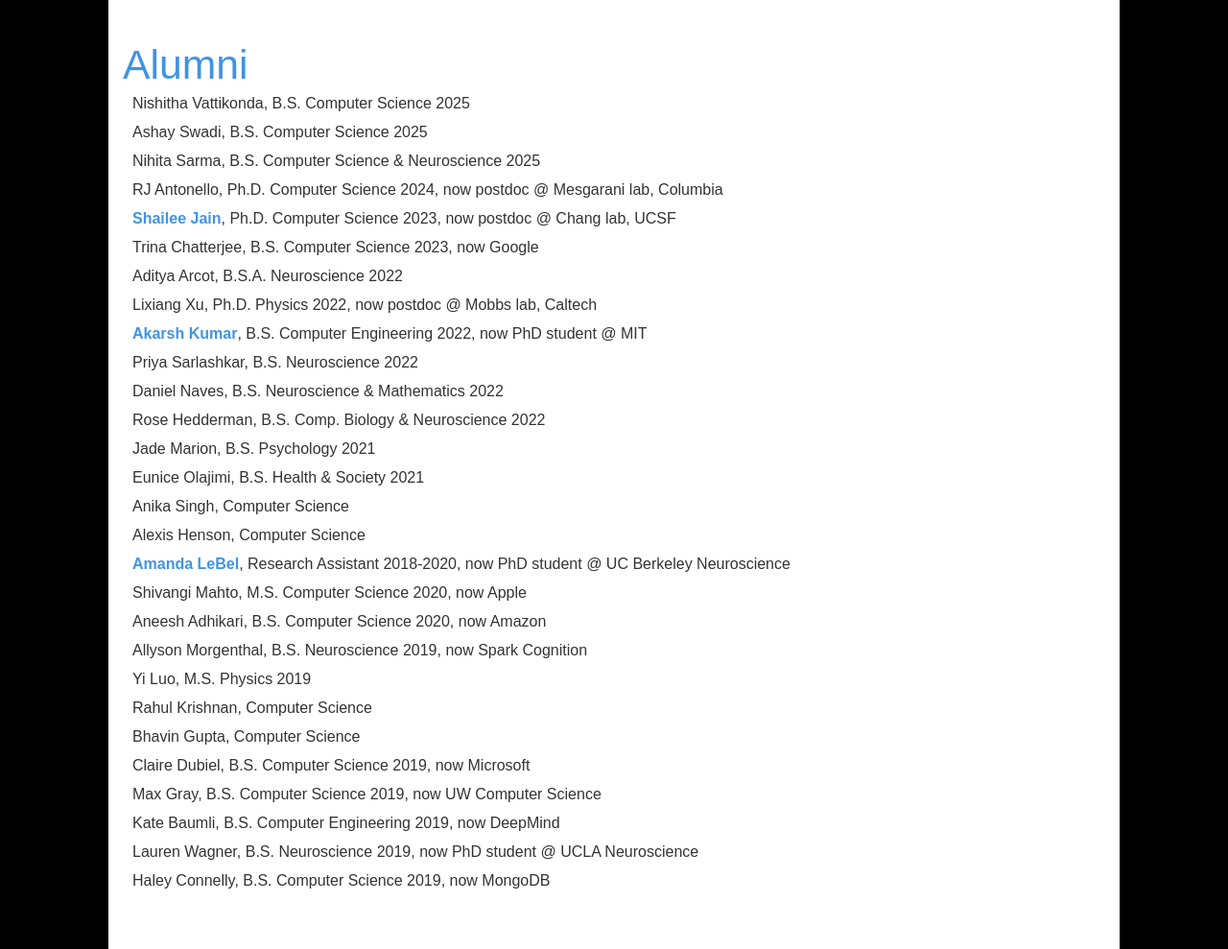
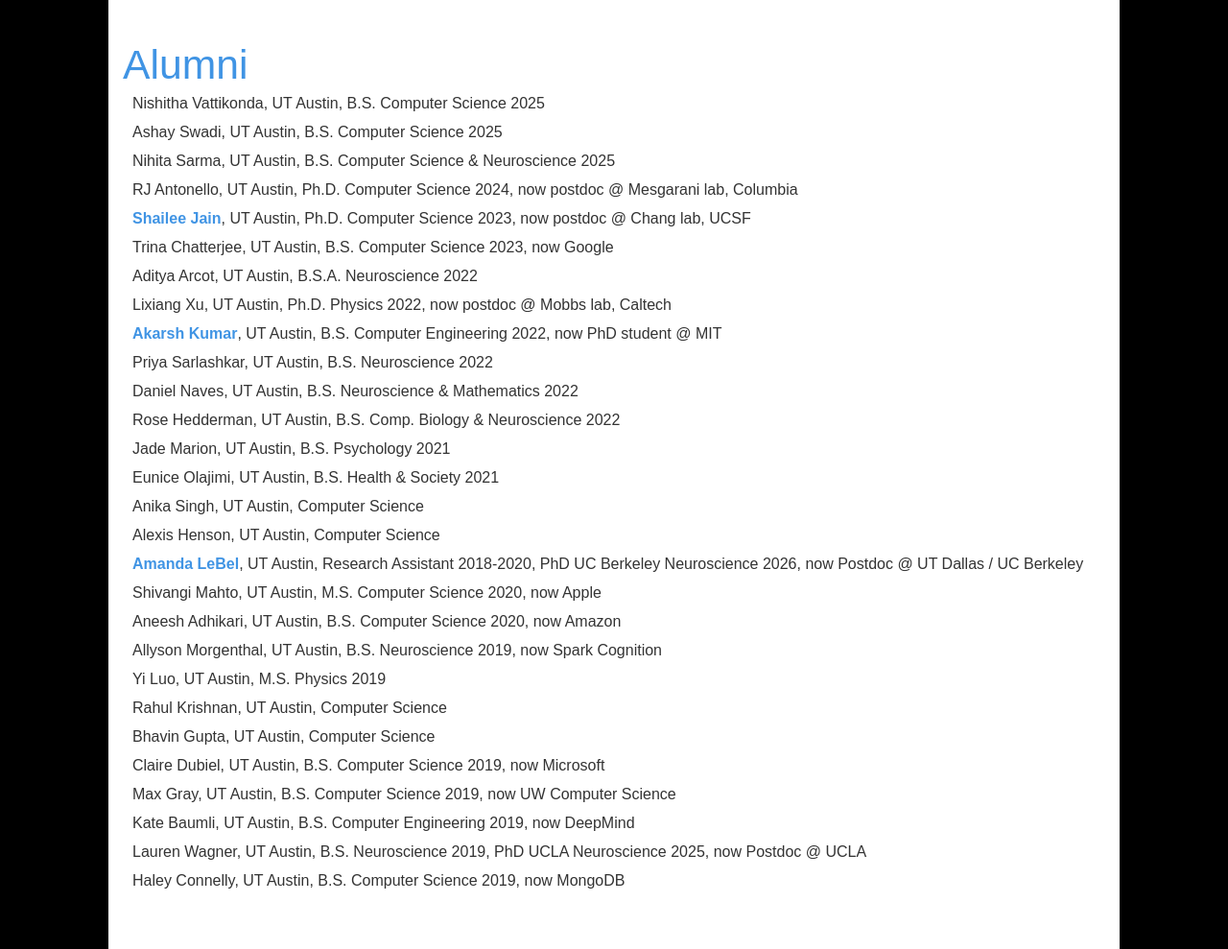
Before and after one commit to HuthLab/huthlab.github.io, a plain HTML site: page people.html in a window 1280 px wide. Shown: the part 1017-2006 px from the top of the page at 96% size. Drawn offline with Linux system fonts and the light colour scheme.

Commit message:
automated deployment

```diff
--- a/people.html
+++ b/people.html
@@ -84,88 +84,88 @@ html {
 <!-- Alums -->
 <div class='subheading'>Alumni</div>
 <div class='alum'>
-Nishitha Vattikonda, B.S. Computer Science 2025
+Nishitha Vattikonda, UT Austin, B.S. Computer Science 2025
 </div>
 <div class='alum'>
-Ashay Swadi, B.S. Computer Science 2025
+Ashay Swadi, UT Austin, B.S. Computer Science 2025
 </div>
 <div class='alum'>
-Nihita Sarma, B.S. Computer Science &amp; Neuroscience 2025
+Nihita Sarma, UT Austin, B.S. Computer Science &amp; Neuroscience 2025
 </div>
 <div class='alum'>
-RJ Antonello, Ph.D. Computer Science 2024, now postdoc @ Mesgarani lab, Columbia
+RJ Antonello, UT Austin, Ph.D. Computer Science 2024, now postdoc @ Mesgarani lab, Columbia
 </div>
 <div class='alum'>
-<a href='https://shaileesjain.github.io/'>Shailee Jain</a>, Ph.D. Computer Science 2023, now postdoc @ Chang lab, UCSF
+<a href='https://shaileesjain.github.io/'>Shailee Jain</a>, UT Austin, Ph.D. Computer Science 2023, now postdoc @ Chang lab, UCSF
 </div>
 <div class='alum'>
-Trina Chatterjee, B.S. Computer Science 2023, now Google
+Trina Chatterjee, UT Austin, B.S. Computer Science 2023, now Google
 </div>
 <div class='alum'>
-Aditya Arcot, B.S.A. Neuroscience 2022
+Aditya Arcot, UT Austin, B.S.A. Neuroscience 2022
 </div>
 <div class='alum'>
-Lixiang Xu, Ph.D. Physics 2022, now postdoc @ Mobbs lab, Caltech
+Lixiang Xu, UT Austin, Ph.D. Physics 2022, now postdoc @ Mobbs lab, Caltech
 </div>
 <div class='alum'>
-<a href='https://akarshkumar.com/'>Akarsh Kumar</a>, B.S. Computer Engineering 2022, now PhD student @ MIT
+<a href='https://akarshkumar.com/'>Akarsh Kumar</a>, UT Austin, B.S. Computer Engineering 2022, now PhD student @ MIT
 </div>
 <div class='alum'>
-Priya Sarlashkar, B.S. Neuroscience 2022
+Priya Sarlashkar, UT Austin, B.S. Neuroscience 2022
 </div>
 <div class='alum'>
-Daniel Naves, B.S. Neuroscience & Mathematics 2022
+Daniel Naves, UT Austin, B.S. Neuroscience & Mathematics 2022
 </div>
 <div class='alum'>
-Rose Hedderman, B.S. Comp. Biology & Neuroscience 2022
+Rose Hedderman, UT Austin, B.S. Comp. Biology & Neuroscience 2022
 </div>
 <div class='alum'>
-Jade Marion, B.S. Psychology 2021
+Jade Marion, UT Austin, B.S. Psychology 2021
 </div>
 <div class='alum'>
-Eunice Olajimi, B.S. Health & Society 2021
+Eunice Olajimi, UT Austin, B.S. Health & Society 2021
 </div>
 <div class='alum'>
-Anika Singh, Computer Science
+Anika Singh, UT Austin, Computer Science
 </div>
 <div class='alum'>
-Alexis Henson, Computer Science
+Alexis Henson, UT Austin, Computer Science
 </div>
 <div class='alum'>
-<a href='https://www.amandalebel.com/'>Amanda LeBel</a>, Research Assistant 2018-2020, now PhD student @ UC Berkeley Neuroscience
+<a href='https://www.amandalebel.com/'>Amanda LeBel</a>, UT Austin, Research Assistant 2018-2020, PhD UC Berkeley Neuroscience 2026, now Postdoc @ UT Dallas / UC Berkeley
 </div>
 <div class='alum'>
-Shivangi Mahto, M.S. Computer Science 2020, now Apple
+Shivangi Mahto, UT Austin, M.S. Computer Science 2020, now Apple
 </div>
 <div class='alum'>
-Aneesh Adhikari, B.S. Computer Science 2020, now Amazon
+Aneesh Adhikari, UT Austin, B.S. Computer Science 2020, now Amazon
 </div>
 <div class='alum'>
-Allyson Morgenthal, B.S. Neuroscience 2019, now Spark Cognition
+Allyson Morgenthal, UT Austin, B.S. Neuroscience 2019, now Spark Cognition
 </div>
 <div class='alum'>
-Yi Luo, M.S. Physics 2019
+Yi Luo, UT Austin, M.S. Physics 2019
 </div>
 <div class='alum'>
-Rahul Krishnan, Computer Science
+Rahul Krishnan, UT Austin, Computer Science
 </div>
 <div class='alum'>
-Bhavin Gupta, Computer Science
+Bhavin Gupta, UT Austin, Computer Science
 </div>
 <div class='alum'>
-Claire Dubiel, B.S. Computer Science 2019, now Microsoft
+Claire Dubiel, UT Austin, B.S. Computer Science 2019, now Microsoft
 </div>
 <div class='alum'>
-Max Gray, B.S. Computer Science 2019, now UW Computer Science
+Max Gray, UT Austin, B.S. Computer Science 2019, now UW Computer Science
 </div>
 <div class='alum'>
-Kate Baumli, B.S. Computer Engineering 2019, now DeepMind
+Kate Baumli, UT Austin, B.S. Computer Engineering 2019, now DeepMind
 </div>
 <div class='alum'>
-Lauren Wagner, B.S. Neuroscience 2019, now PhD student @ UCLA Neuroscience
+Lauren Wagner, UT Austin, B.S. Neuroscience 2019, PhD UCLA Neuroscience 2025, now Postdoc @ UCLA
 </div>
 <div class='alum'>
-Haley Connelly, B.S. Computer Science 2019, now MongoDB
+Haley Connelly, UT Austin, B.S. Computer Science 2019, now MongoDB
 </div>
 
 </div>
```
Also changed, not shown: publications.html (+10 -0 lines).
